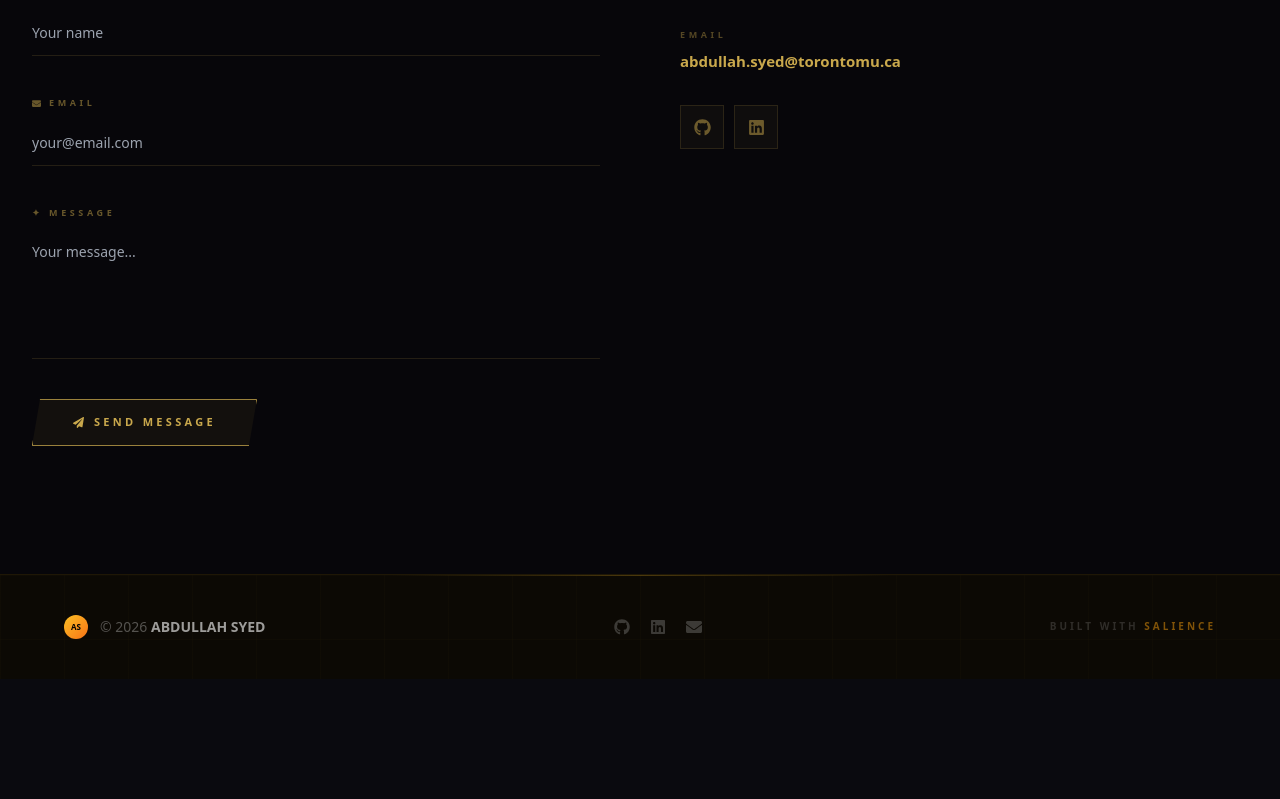
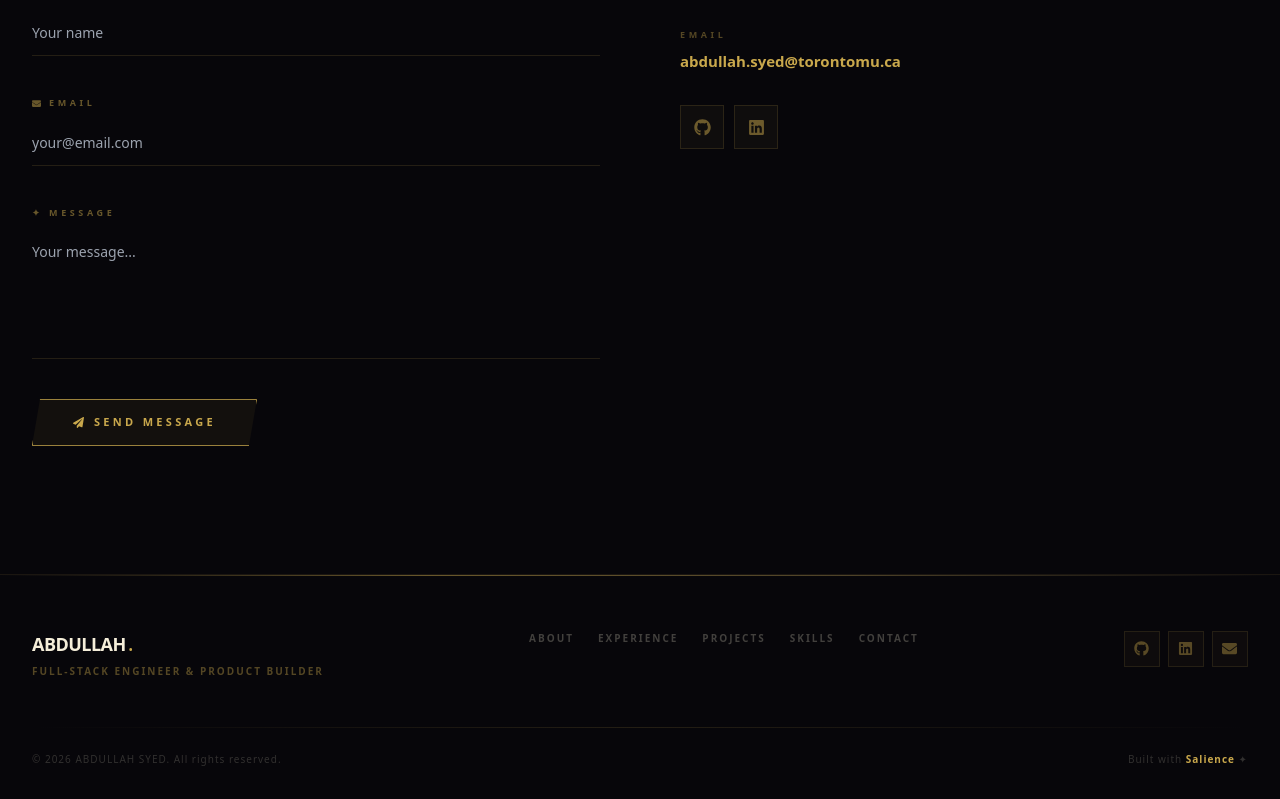
Before and after one commit to salienceenterprises-lab/portfolio-5f77b, a Next.js app: page /portfolio-5f77b/ in a window 1280 px wide. Shown: the part 5335-6134 px from the top of the page. Before the commit the page ends 6014 px from the top, so only its background shows below. Built offline with nearby package versions, Linux system fonts and the light colour scheme; no server answers.

Commit message:
Update app/components/footer.jsx via Portfolio SaaS

```diff
--- a/app/components/footer.jsx
+++ b/app/components/footer.jsx
@@ -1,64 +1,74 @@
 "use client";
-import { motion } from "framer-motion";
-import { FaGithub, FaLinkedin, FaEnvelope } from "react-icons/fa";
+import React from "react";
+import { FaGithub, FaLinkedin, FaEnvelope, FaGlobe } from "react-icons/fa";
 
 export default function PortfolioFooter({ data }) {
   const year = new Date().getFullYear();
-  if (!data) return null;
 
   const socials = [
-    { show: data?.github,   icon: FaGithub,   href: data?.github,            label: "GitHub"   },
-    { show: data?.linkedin, icon: FaLinkedin,  href: data?.linkedin,          label: "LinkedIn" },
-    { show: data?.email,    icon: FaEnvelope,  href: `mailto:${data?.email}`, label: "Email"    },
-  ].filter(s => s.show);
+    { icon:<FaGithub size={15}/>,   href:data?.github,   label:"GitHub" },
+    { icon:<FaLinkedin size={15}/>, href:data?.linkedin, label:"LinkedIn" },
+    { icon:<FaEnvelope size={15}/>, href:data?.email ? `mailto:${data.email}` : null, label:"Email" },
+    { icon:<FaGlobe size={15}/>,    href:data?.website,  label:"Website" },
+  ].filter((s) => s.href);
+
+  const navLinks = ["About","Experience","Projects","Skills","Contact"];
 
   return (
-    <footer className="relative bg-[#0c0904] py-10 px-6 overflow-hidden" style={{ borderTop:"1px solid rgba(251,191,36,0.08)" }}>
+    <footer style={{ background:"#07060a", padding:"3.5rem 2rem 2rem", position:"relative", overflow:"hidden", borderTop:"1px solid rgba(201,168,76,0.1)" }}>
+      <style>{`
+        .gn-footer-link { color:rgba(245,238,217,0.25); text-decoration:none; font-size:10px; font-weight:700; letter-spacing:0.2em; text-transform:uppercase; transition:color 0.2s; }
+        .gn-footer-link:hover { color:#c9a84c; }
+        .gn-footer-social { width:36px; height:36px; border:1px solid rgba(201,168,76,0.12); background:rgba(201,168,76,0.03); display:flex; align-items:center; justify-content:center; color:rgba(201,168,76,0.4); text-decoration:none; transition:all 0.2s; }
+        .gn-footer-social:hover { border-color:rgba(201,168,76,0.4); color:#c9a84c; background:rgba(201,168,76,0.08); }
+      `}</style>
 
-      {/* Top warm rule */}
-      <div className="absolute top-0 left-1/2 -translate-x-1/2 w-[500px] h-px"
-        style={{ background:"linear-gradient(90deg,transparent,rgba(251,191,36,0.25),transparent)" }} />
+      {/* Gold top accent */}
+      <div style={{ position:"absolute", top:0, left:0, right:0, height:"1px", background:"linear-gradient(90deg, transparent, rgba(201,168,76,0.5), rgba(240,204,110,0.3), transparent)" }} />
 
-      {/* Subtle grid */}
-      <div className="absolute inset-0 bg-[linear-gradient(rgba(251,191,36,0.015)_1px,transparent_1px),linear-gradient(90deg,rgba(251,191,36,0.015)_1px,transparent_1px)] bg-[size:64px_64px] pointer-events-none" />
+      <div style={{ maxWidth:"1280px", margin:"0 auto", position:"relative", zIndex:1 }}>
+        <div style={{ display:"flex", flexWrap:"wrap", alignItems:"flex-start", justifyContent:"space-between", gap:"2.5rem", marginBottom:"3rem" }}>
+          {/* Brand */}
+          <div>
+            <div style={{ display:"flex", alignItems:"baseline", gap:"2px", marginBottom:"6px" }}>
+              <span style={{ fontWeight:900, fontSize:"18px", letterSpacing:"-0.03em", color:"#f5eed9", textTransform:"uppercase" }}>
+                {data?.name?.split(" ")[0] || "Portfolio"}
+              </span>
+              <span style={{ color:"#c9a84c", fontSize:"22px", fontWeight:300, lineHeight:1 }}>.</span>
+            </div>
+            {data?.title && (
+              <p style={{ fontSize:"10px", fontWeight:600, letterSpacing:"0.2em", color:"rgba(201,168,76,0.4)", margin:0, textTransform:"uppercase" }}>{data.title}</p>
+            )}
+          </div>
 
-      <div className="max-w-6xl mx-auto relative z-10">
-        <div className="flex flex-col sm:flex-row items-center justify-between gap-6">
-
-          {/* Logo + copyright */}
-          <div className="flex items-center gap-3">
-            <div className="w-6 h-6 rounded-full flex items-center justify-center flex-shrink-0"
-              style={{ background:"linear-gradient(135deg,#fbbf24,#f97316)" }}>
-              <span className="text-[8px] font-black text-black">
-                {data.name?.split(" ").map(w=>w[0]).join("").slice(0,2)||"BB"}
-              </span>
-            </div>
-            <p className="text-sm text-white/30">
-              © {year}{" "}
-              <span className="text-white/60 font-black">{data.name || "Portfolio"}</span>
-            </p>
+          {/* Nav */}
+          <div style={{ display:"flex", flexWrap:"wrap", gap:"1.5rem" }}>
+            {navLinks.map((l) => (
+              <a key={l} href={`#${l.toLowerCase()}`} className="gn-footer-link">{l}</a>
+            ))}
           </div>
 
           {/* Socials */}
-          {socials.length > 0 && (
-            <div className="flex items-center gap-5">
-              {socials.map(({ icon: Icon, href, label }) => (
-                <motion.a key={label} href={href}
-                  target={label !== "Email" ? "_blank" : undefined}
-                  rel={label !== "Email" ? "noopener noreferrer" : undefined}
-                  whileHover={{ scale:1.2, color:"#fbbf24" }}
-                  className="text-white/20 transition-colors duration-300 hover:text-amber-400"
-                  aria-label={label}>
-                  <Icon className="w-4 h-4" />
-                </motion.a>
-              ))}
-            </div>
-          )}
+          <div style={{ display:"flex", gap:"8px" }}>
+            {socials.map((s, i) => (
+              <a key={i} href={s.href} target="_blank" rel="noopener noreferrer" aria-label={s.label} className="gn-footer-social">
+                {s.icon}
+              </a>
+            ))}
+          </div>
+        </div>
 
-          {/* Credit */}
-          <p className="text-[10px] text-white/15 font-bold uppercase tracking-[0.3em]">
+        {/* Gold hairline divider */}
+        <div style={{ height:"1px", background:"linear-gradient(90deg, transparent, rgba(201,168,76,0.15), transparent)", marginBottom:"1.5rem" }} />
+
+        <div style={{ display:"flex", flexWrap:"wrap", alignItems:"center", justifyContent:"space-between", gap:"1rem" }}>
+          <p style={{ fontSize:"10px", color:"rgba(245,238,217,0.18)", margin:0, letterSpacing:"0.1em" }}>
+            © {year} {data?.name}. All rights reserved.
+          </p>
+          <p style={{ fontSize:"10px", color:"rgba(245,238,217,0.18)", margin:0, letterSpacing:"0.1em" }}>
             Built with{" "}
-            <span className="font-semibold text-amber-500/50">Salience</span>
+            <span style={{ color:"#c9a84c", fontWeight:700 }}>Salience</span>
+            {" "}✦
           </p>
         </div>
       </div>
```
